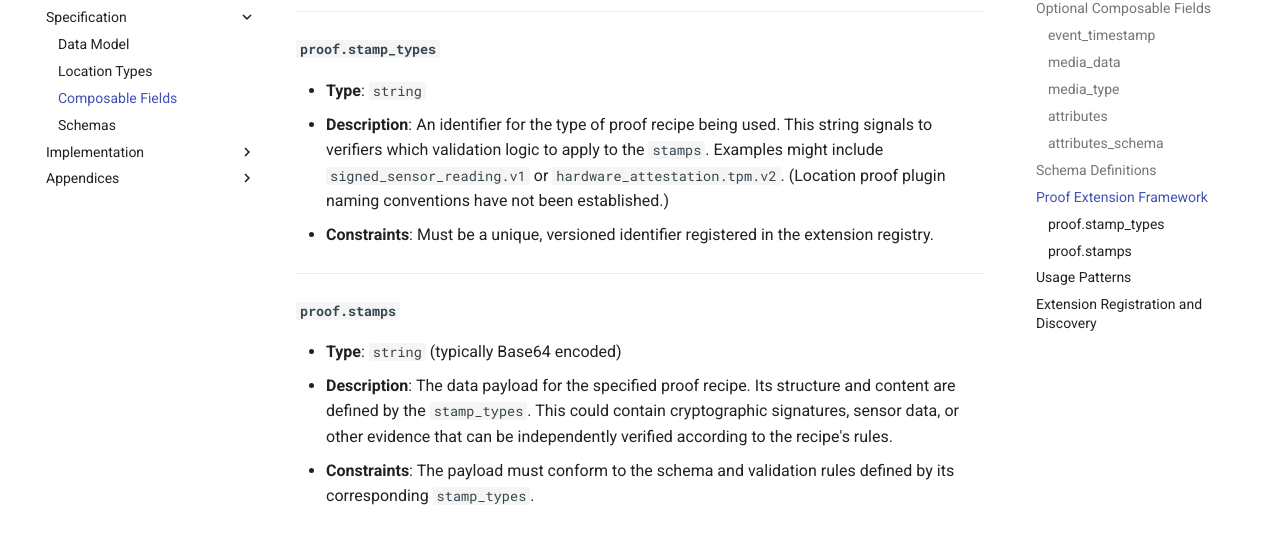
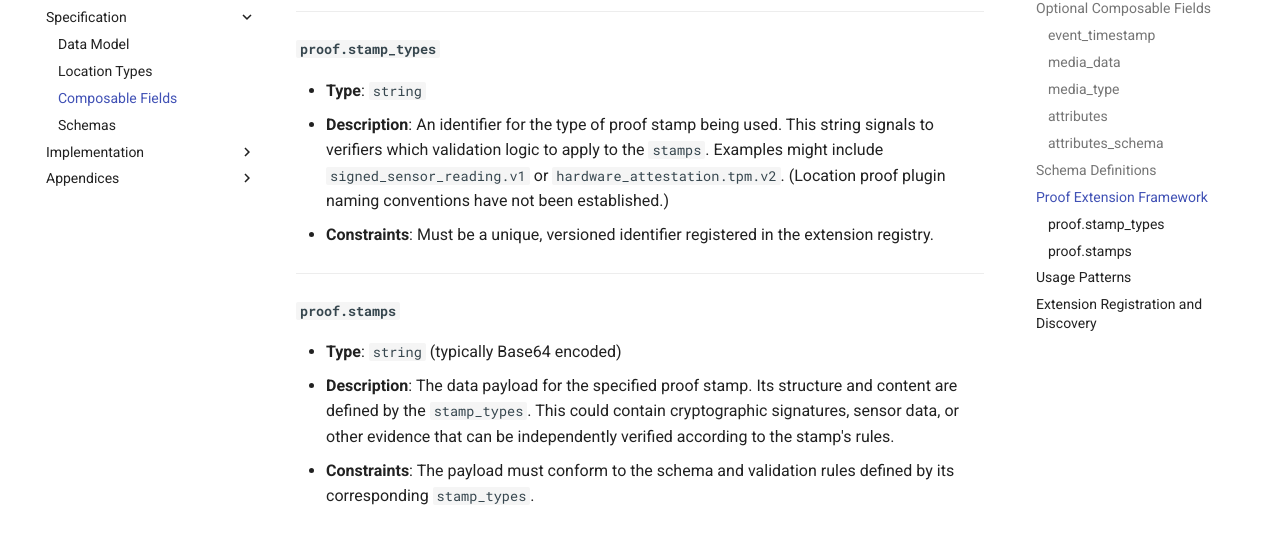
Before and after one commit to DecentralizedGeo/location-protocol-spec, an MkDocs documentation site: the page built from docs/spec-page/specification/composable-fields.md, in a window 1280 px wide and 900 px high, scrolled down 3283 px. Shown: the part 145-680 px from the top of the window. Built offline with MkDocs 1.6.1 and Material for MkDocs 9.7.7, drawn with Linux system fonts in a browser that asks for light colours; comment, search, counter and statistics services are not loaded; some of the changed text lies outside the part shown.

Commit message:
Refactors proof terminology to "stamp"
Updates documentation and schema definitions to consistently use `stamp_type` and `stamps` instead of `recipe_type` and `recipe_payload`. This change provides clearer and more consistent terminology for describing proof mechanisms within the protocol.

```diff
--- a/docs/spec-page/specification/composable-fields.md
+++ b/docs/spec-page/specification/composable-fields.md
@@ -111,7 +111,7 @@ The Location Protocol supports custom, verifiable proof mechanisms through the `
 #### `proof.stamp_types`
 
 - **Type**: `string`
-- **Description**: An identifier for the type of proof recipe being used. This string signals to verifiers which validation logic to apply to the `stamps`. Examples might include `signed_sensor_reading.v1` or `hardware_attestation.tpm.v2`. (Location proof plugin naming conventions have not been established.)
+- **Description**: An identifier for the type of proof stamp being used. This string signals to verifiers which validation logic to apply to the `stamps`. Examples might include `signed_sensor_reading.v1` or `hardware_attestation.tpm.v2`. (Location proof plugin naming conventions have not been established.)
 - **Constraints**: Must be a unique, versioned identifier registered in the extension registry.
 
 ---
@@ -119,7 +119,7 @@ The Location Protocol supports custom, verifiable proof mechanisms through the `
 #### `proof.stamps`
 
 - **Type**: `string` (typically Base64 encoded)
-- **Description**: The data payload for the specified proof recipe. Its structure and content are defined by the `stamp_types`. This could contain cryptographic signatures, sensor data, or other evidence that can be independently verified according to the recipe's rules.
+- **Description**: The data payload for the specified proof stamp. Its structure and content are defined by the `stamp_types`. This could contain cryptographic signatures, sensor data, or other evidence that can be independently verified according to the stamp's rules.
 - **Constraints**: The payload must conform to the schema and validation rules defined by its corresponding `stamp_types`.
 
 ### Usage Patterns
```
Also changed, not shown: other parts of docs/spec-page/specification/composable-fields.md (+1 -1 lines), docs/spec-page/introduction/core-concepts.md (+2 -2 lines), docs/spec-page/specification/schemas.md (+3 -3 lines).
